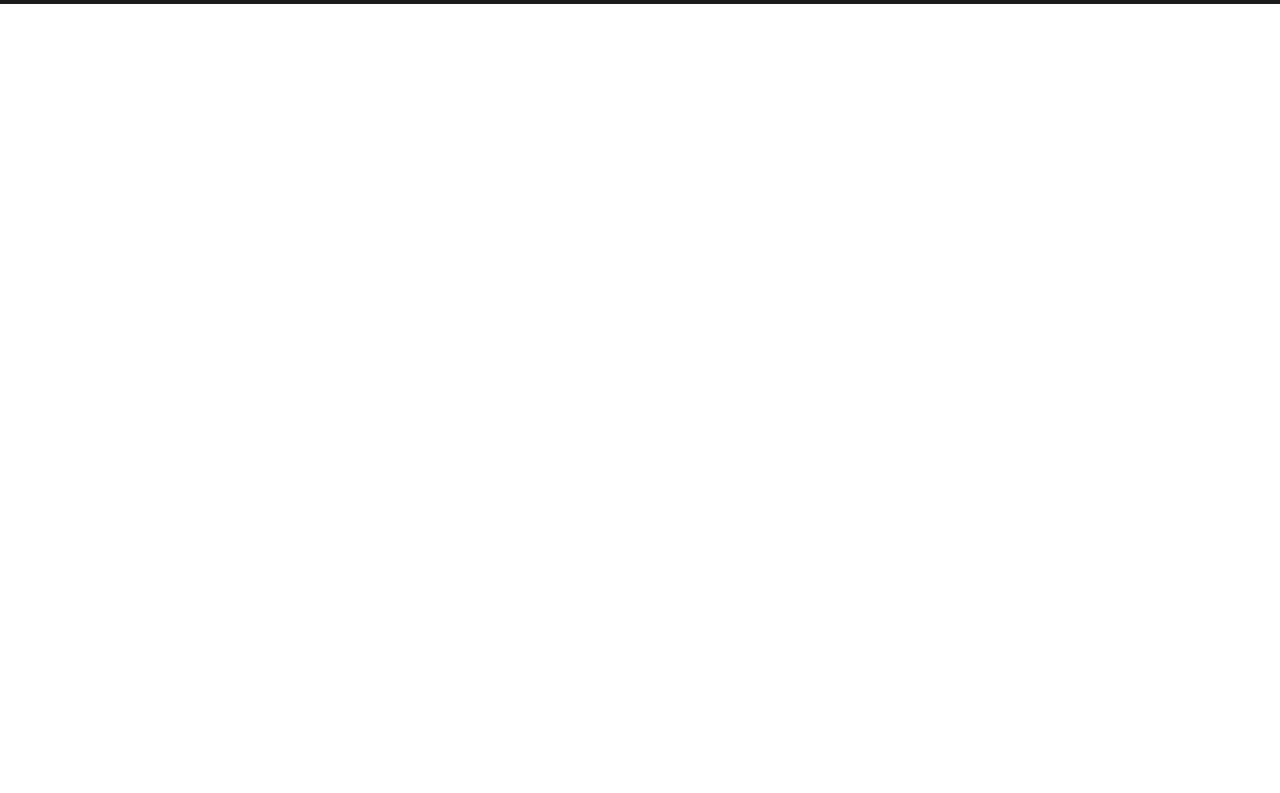
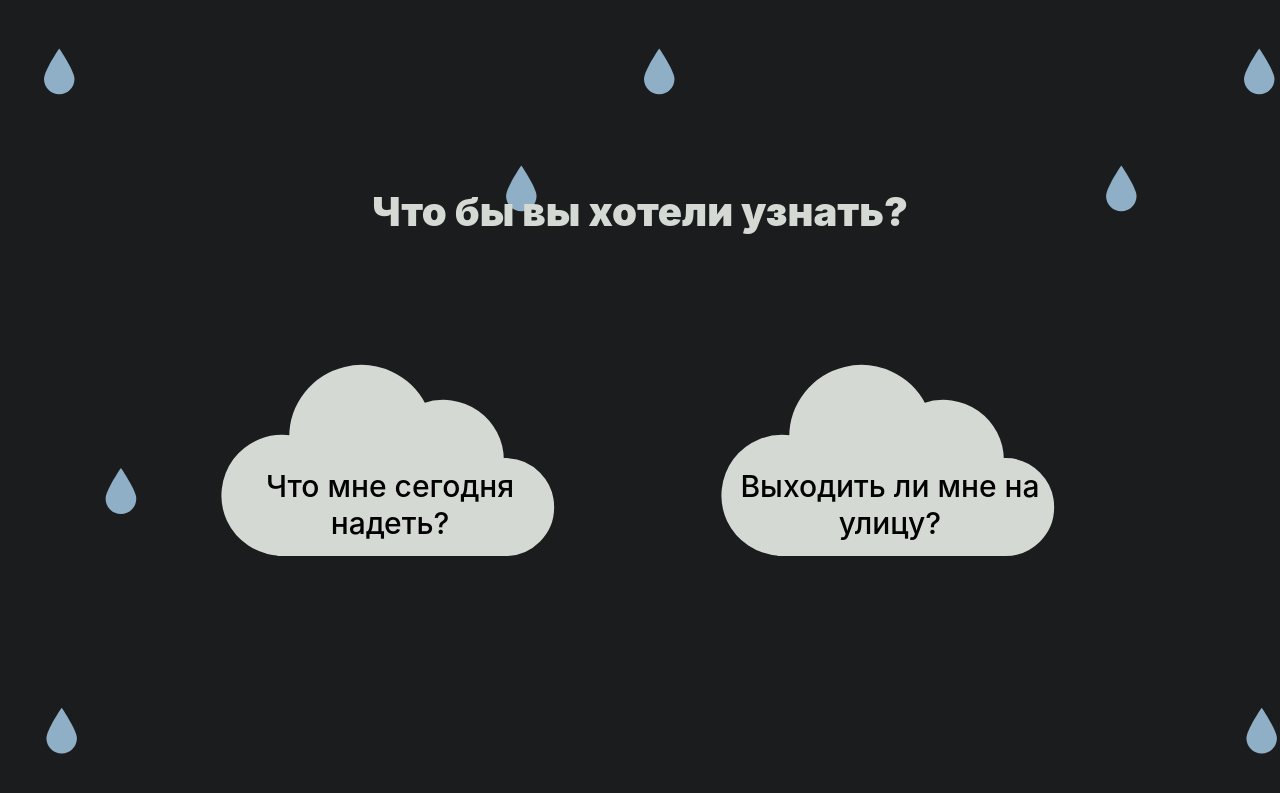
Before and after one commit to Yanabonne/weather-like, a React (Create React App) app: page / in a window 1280 px wide. Shown: the part 1281-2074 px from the top of the page. Before the commit the page ends 1285 px from the top, so only its background shows below. Built offline with nearby package versions, Linux system fonts and the light colour scheme.

Commit message:
feat: add CloudButtons section to AboutProject.js

```diff
--- a/src/pages/AboutProject/AboutProject.css
+++ b/src/pages/AboutProject/AboutProject.css
@@ -4,6 +4,7 @@
   background-repeat: repeat;
   background-size: 600px;
   overflow: hidden;
+  margin: 40px auto;
 }
 
 @media screen and (max-width: 1280px) {
--- a/src/pages/AboutProject/AboutProject.js
+++ b/src/pages/AboutProject/AboutProject.js
@@ -1,12 +1,14 @@
 import "./AboutProject.css";
 import RainPage  from "../../widgets/RainPage/RainPage.js";
 import AboutUs from "../../widgets/AboutUs/AboutUs";
+import CloudButtons from "../../widgets/CloudButtons/CloudButtons";
 
 function AboutProject() {
   return (
     <div className="about">
       <RainPage />
       <AboutUs />
+      <CloudButtons />
     </div>
   );
 }
--- /dev/null
+++ b/src/shared/CloudButton/CloudButton.css
@@ -0,0 +1,23 @@
+.cloud-button__cloud {
+  outline: none;
+  border: none;
+  background-size: cover;
+  width: 500px;
+  height: 500px;
+  background-color: #1b1c1e;
+  background-repeat: no-repeat;
+  background-position: center;
+  background-image: url("../../images/cloud-no-rain.svg");
+  text-align: center;
+  font-family: "Inter";
+  font-style: normal;
+  font-weight: 500;
+  font-size: 30px;
+  line-height: 1.25;
+  padding: 50px 70px 80px;
+  box-sizing: border-box;
+}
+
+.cloud-button__cloud:hover {
+  background-image: url("../../images/cloud-rain.svg");
+}
--- /dev/null
+++ b/src/shared/CloudButton/CloudButton.js
@@ -0,0 +1,9 @@
+import "./CloudButton.css";
+
+function CloudButton(props) {
+  return (
+    <button type="button" className="cloud-button__cloud">{props.children}</button>
+  );
+}
+
+export default CloudButton;
--- a/src/widgets/AboutUs/AboutUs.css
+++ b/src/widgets/AboutUs/AboutUs.css
@@ -1,8 +1,9 @@
 .about-us {
   display: flex;
   align-items: center;
-  margin: 40px 0;
+  margin: 40px auto;
   flex-direction: column;
+  max-width: 900px;
 }
 
 .about-us__title {
@@ -16,7 +17,7 @@
 
 .about-us__description {
   text-align: center;
-  width: 800px;
+  width: 85%;
   font-family: "Inter";
   font-style: normal;
   font-weight: 500;
--- a/src/widgets/AboutUs/AboutUs.js
+++ b/src/widgets/AboutUs/AboutUs.js
@@ -1,4 +1,3 @@
-import React from "react";
 import "./AboutUs.css";
 
 function AboutUs() {
--- /dev/null
+++ b/src/widgets/CloudButtons/CloudButtons.css
@@ -0,0 +1,15 @@
+.cloud-buttons {
+  display: flex;
+  flex-direction: column;
+  align-items: center;
+  margin-top: 150px;
+}
+
+.cloud-buttons__title {
+  text-align: center;
+  font-family: "Inter";
+  font-style: normal;
+  font-weight: 900;
+  font-size: 40px;
+  line-height: 1.25;
+}
--- /dev/null
+++ b/src/widgets/CloudButtons/CloudButtons.js
@@ -0,0 +1,16 @@
+import CloudButton from "../../shared/CloudButton/CloudButton";
+import "./CloudButtons.css";
+
+function CloudButtons() {
+  return (
+    <section className="cloud-buttons">
+      <h2 className="cloud-buttons__title">Что бы вы хотели узнать?</h2>
+      <div className="cloud-buttons__clouds">
+        <CloudButton>Что мне сегодня надеть?</CloudButton>
+        <CloudButton>Выходить ли мне на улицу?</CloudButton>
+      </div>
+    </section>
+  );
+}
+
+export default CloudButtons;
```
